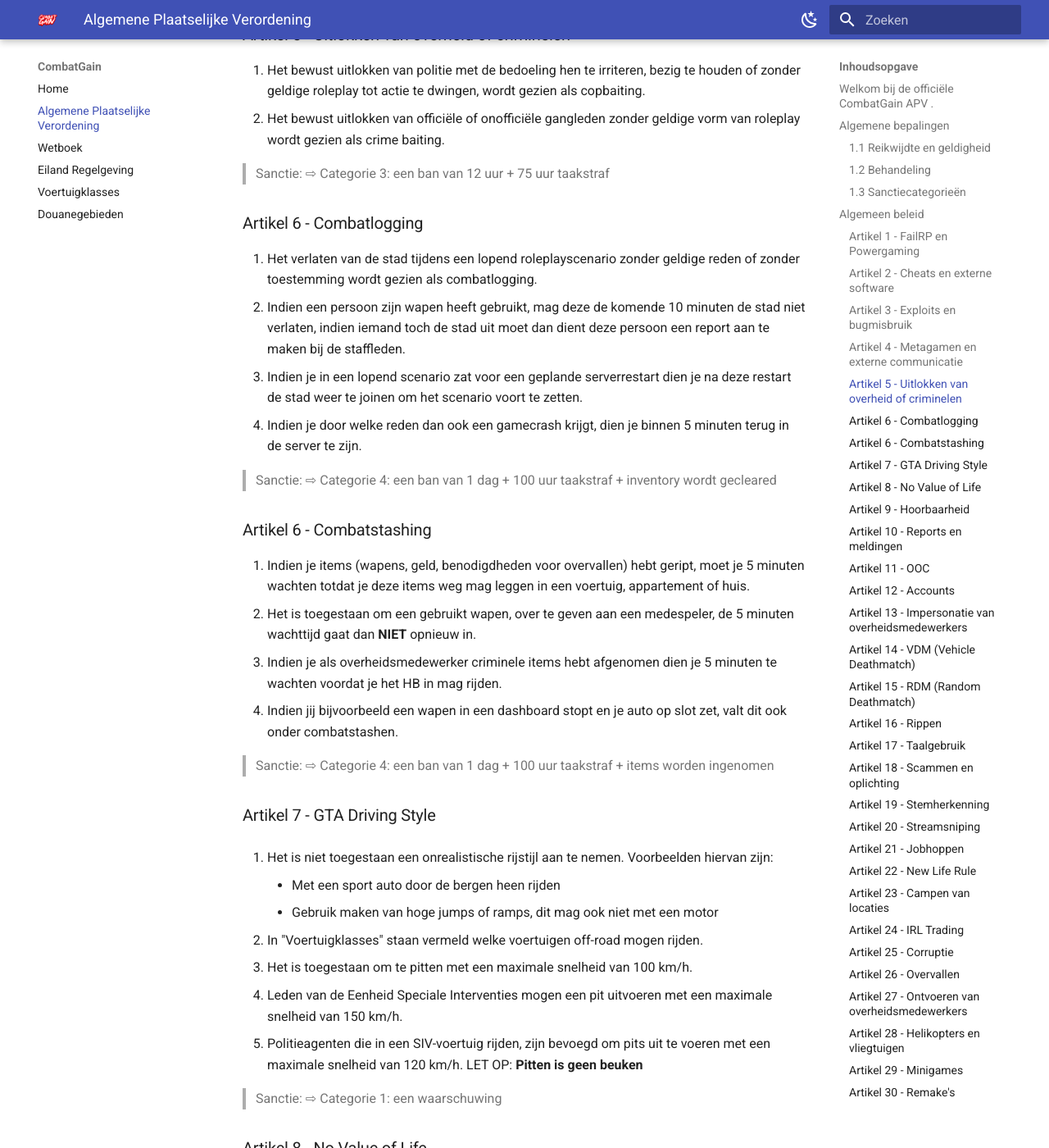
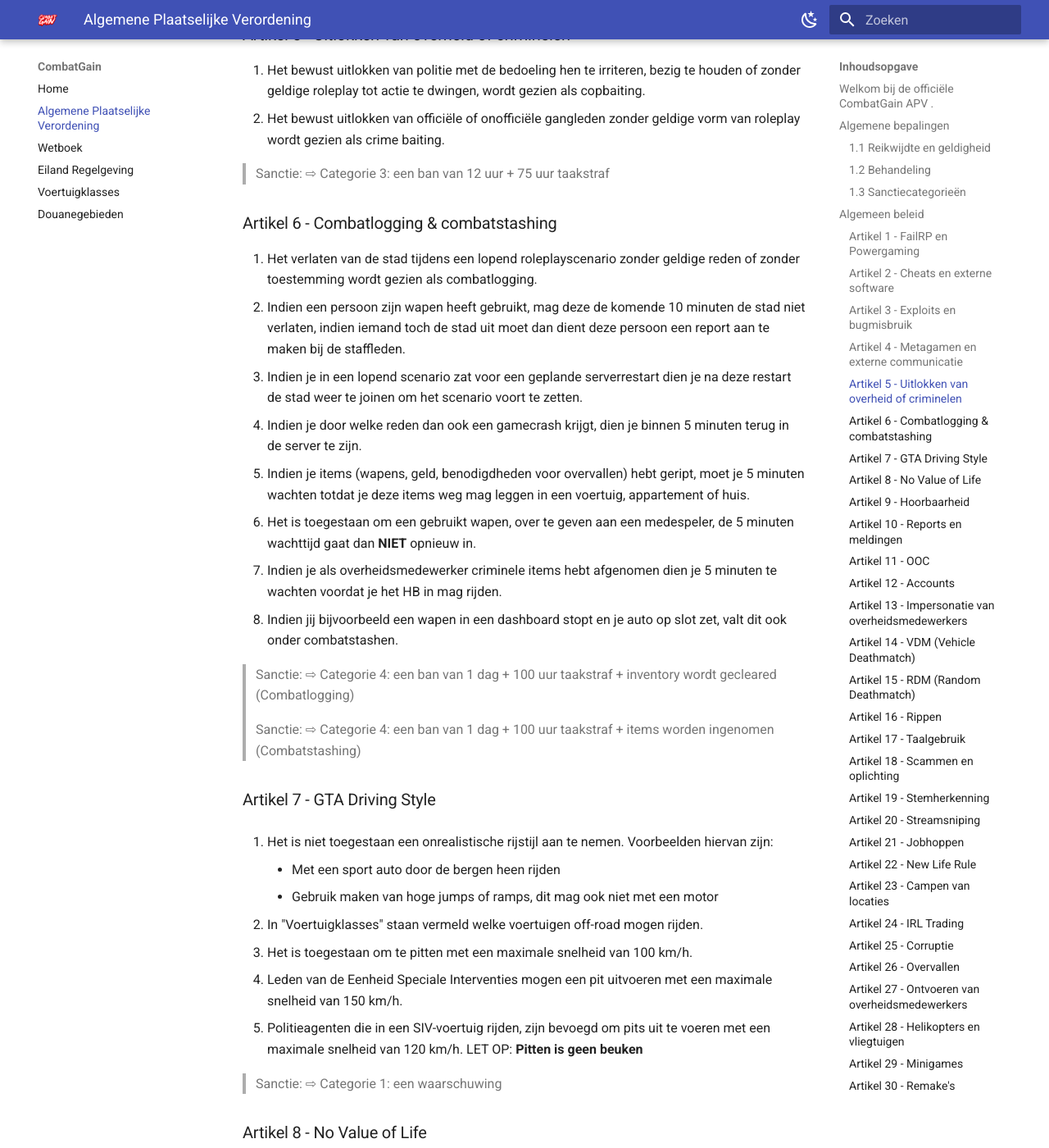
Before and after one commit to CombatGainProduction/cg-apv, an MkDocs documentation site: the page built from docs/apv.md, in a window 1280 px wide and 1400 px high, scrolled down 3327 px. Shown: the whole window at 82% size. Built offline with MkDocs 1.6.1 and Material for MkDocs 9.7.7, drawn with Linux system fonts in a browser that asks for light colours; comment, search, counter and statistics services are not loaded.

Commit message:
Combatlogging + combatstashing samengevoegd.

```diff
--- a/docs/apv.md
+++ b/docs/apv.md
@@ -96,21 +96,20 @@ Bij het intrekken binnen CombatGain gaat u automatisch akkoord met deze wet- en
 
 > Sanctie: ⇨ Categorie 3: een ban van 12 uur + 75 uur taakstraf
 
-### Artikel 6 - Combatlogging
+### Artikel 6 - Combatlogging & combatstashing
 1. Het verlaten van de stad tijdens een lopend roleplayscenario zonder geldige reden of zonder toestemming wordt gezien als combatlogging.
 2. Indien een persoon zijn wapen heeft gebruikt, mag deze de komende 10 minuten de stad niet verlaten, indien iemand toch de stad uit moet dan dient deze persoon een report aan te maken bij de staffleden.
 3. Indien je in een lopend scenario zat voor een geplande serverrestart dien je na deze restart de stad weer te joinen om het scenario voort te zetten.
 4. Indien je door welke reden dan ook een gamecrash krijgt, dien je binnen 5 minuten terug in de server te zijn.
+5. Indien je items (wapens, geld, benodigdheden voor overvallen) hebt geript, moet je 5 minuten wachten totdat je deze items weg mag leggen in een voertuig, appartement of huis.
+6. Het is toegestaan om een gebruikt wapen, over te geven aan een medespeler, de 5 minuten wachttijd gaat dan <b>NIET</b> opnieuw in.
+7. Indien je als overheidsmedewerker criminele items hebt afgenomen dien je 5 minuten te wachten voordat je het HB in mag rijden.
+8. Indien jij bijvoorbeeld een wapen in een dashboard stopt en je auto op slot zet, valt dit ook onder combatstashen.
 
-> Sanctie: ⇨ Categorie 4: een ban van 1 dag + 100 uur taakstraf + inventory wordt gecleared
+> Sanctie: ⇨ Categorie 4: een ban van 1 dag + 100 uur taakstraf + inventory wordt gecleared (Combatlogging)
+>
+> Sanctie: ⇨ Categorie 4: een ban van 1 dag + 100 uur taakstraf + items worden ingenomen (Combatstashing)
 
-### Artikel 6 - Combatstashing
-1. Indien je items (wapens, geld, benodigdheden voor overvallen) hebt geript, moet je 5 minuten wachten totdat je deze items weg mag leggen in een voertuig, appartement of huis.
-2. Het is toegestaan om een gebruikt wapen, over te geven aan een medespeler, de 5 minuten wachttijd gaat dan <b>NIET</b> opnieuw in.
-3. Indien je als overheidsmedewerker criminele items hebt afgenomen dien je 5 minuten te wachten voordat je het HB in mag rijden.
-4. Indien jij bijvoorbeeld een wapen in een dashboard stopt en je auto op slot zet, valt dit ook onder combatstashen.
-
-> Sanctie: ⇨ Categorie 4: een ban van 1 dag + 100 uur taakstraf + items worden ingenomen
 
 ### Artikel 7 - GTA Driving Style
 1. Het is niet toegestaan een onrealistische rijstijl aan te nemen. Voorbeelden hiervan zijn:
```
